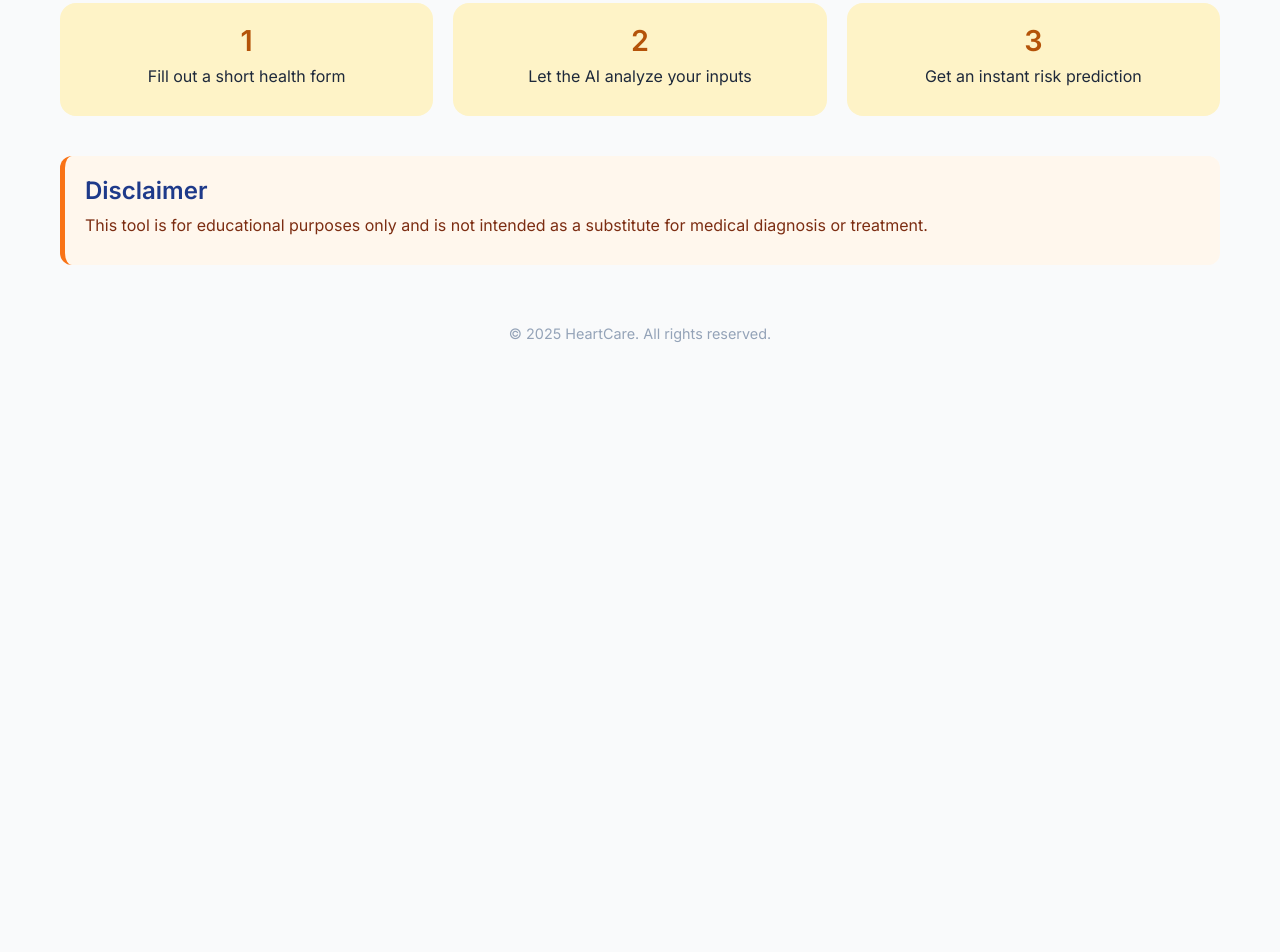
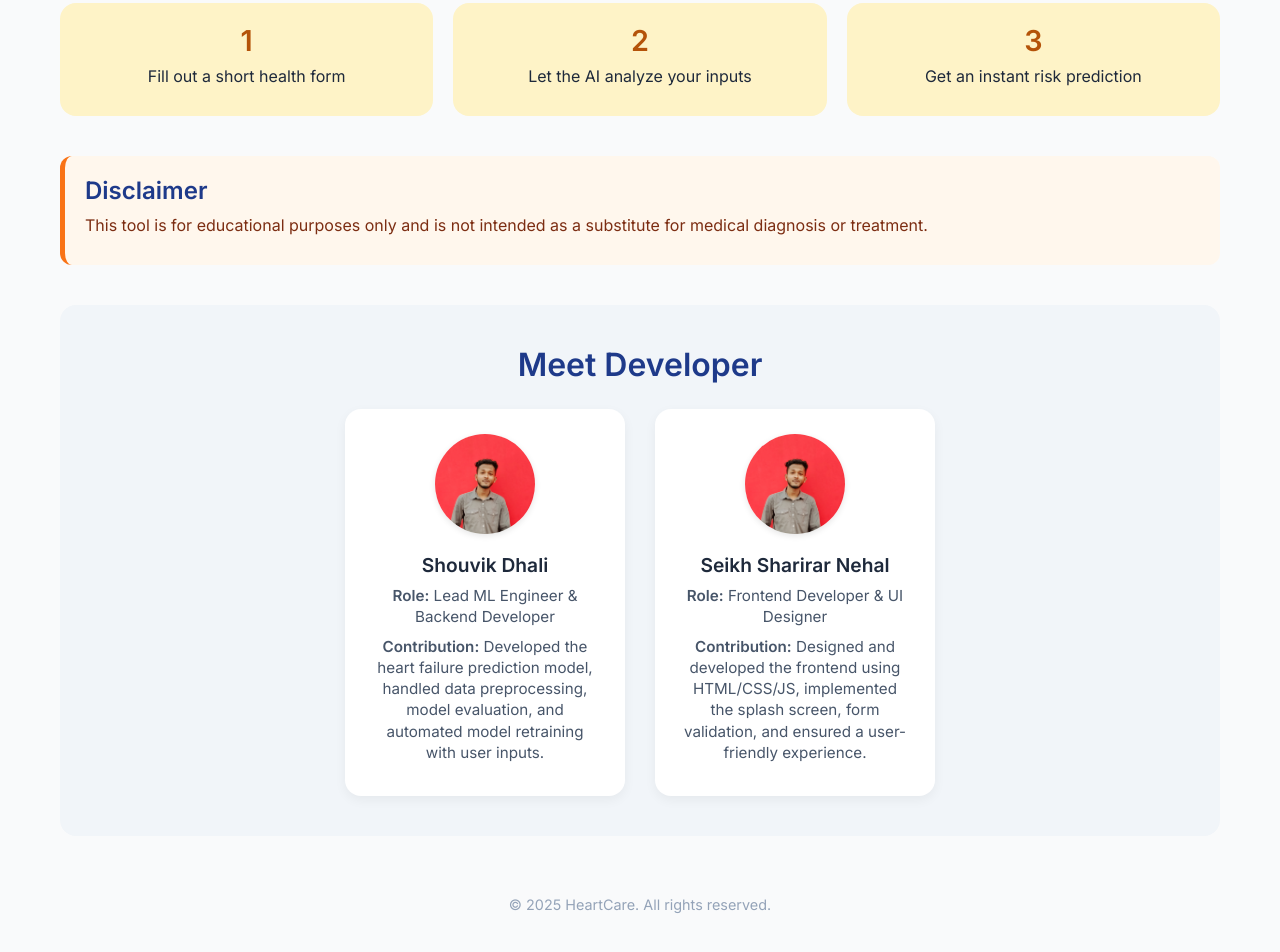
Before and after one commit to shouvikofficial/Heart-Care, a Flask app: page / in a window 1280 px wide. Shown: the part 520-1472 px from the top of the page. Run offline with Flask 3, Linux system fonts and the light colour scheme.

Commit message:
design change

```diff
--- a/static/home.css
+++ b/static/home.css
@@ -288,3 +288,76 @@ a {
     font-size: 1.5rem;
   }
 }
+
+
+/* === Developer Section === */
+.developers {
+  padding: 40px 20px;
+  background-color: #f1f5f9;
+  text-align: center;
+  margin-bottom: 40px;
+  border-radius: 16px;
+  animation: fadeIn 1s ease-in;
+}
+
+.developers h2 {
+  font-size: 2rem;
+  color: #1e3a8a;
+  margin-bottom: 25px;
+}
+
+.developer-cards {
+  display: flex;
+  justify-content: center;
+  flex-wrap: wrap;
+  gap: 30px;
+}
+
+.developer-card {
+  background: #ffffff;
+  border-radius: 16px;
+  box-shadow: 0 4px 12px rgba(0, 0, 0, 0.05);
+  padding: 25px;
+  width: 280px;
+  transition: transform 0.3s ease;
+  text-align: center;
+}
+
+.developer-card:hover {
+  transform: translateY(-6px);
+  box-shadow: 0 8px 16px rgba(30, 58, 138, 0.1);
+}
+
+.dev-photo {
+  width: 100px;
+  height: 100px;
+  border-radius: 50%;
+  object-fit: cover;
+  margin-bottom: 15px;
+  box-shadow: 0 2px 6px rgba(0,0,0,0.1);
+}
+
+.developer-card h3 {
+  font-size: 1.2rem;
+  color: #1e293b;
+  margin-bottom: 8px;
+}
+
+.developer-card p {
+  font-size: 0.95rem;
+  color: #475569;
+  margin-bottom: 8px;
+  line-height: 1.4;
+}
+
+/* === Responsive === */
+@media (max-width: 768px) {
+  .developer-cards {
+    flex-direction: column;
+    align-items: center;
+  }
+
+  .developer-card {
+    width: 90%;
+  }
+}
--- a/templates/home.html
+++ b/templates/home.html
@@ -61,6 +61,25 @@
       <p>This tool is for educational purposes only and is not intended as a substitute for medical diagnosis or treatment.</p>
     </section>
 
+    <section class="developers">
+  <h2>Meet Developer</h2>
+  <div class="developer-cards">
+    <div class="developer-card">
+      <img src="{{ url_for('static', filename='images/shouvik.jpg') }}" alt="Shouvik Dhali" class="dev-photo">
+      <h3>Shouvik Dhali</h3>
+      <p><strong>Role:</strong> Lead ML Engineer & Backend Developer</p>
+      <p><strong>Contribution:</strong> Developed the heart failure prediction model, handled data preprocessing, model evaluation, and automated model retraining with user inputs.</p>
+    </div>
+    <div class="developer-card">
+      <img src="{{ url_for('static', filename='images/shouvik.jpg') }}" alt="Seikh Sharirar Nehal" class="dev-photo">
+      <h3>Seikh Sharirar Nehal</h3>
+      <p><strong>Role:</strong> Frontend Developer & UI Designer</p>
+      <p><strong>Contribution:</strong> Designed and developed the frontend using HTML/CSS/JS, implemented the splash screen, form validation, and ensured a user-friendly experience.</p>
+    </div>
+  </div>
+</section>
+
+
     <footer class="footer">
       <p>&copy; 2025 HeartCare. All rights reserved.</p>
     </footer>
```
Also changed, not shown: static/images/shouvik.jpg (added).
